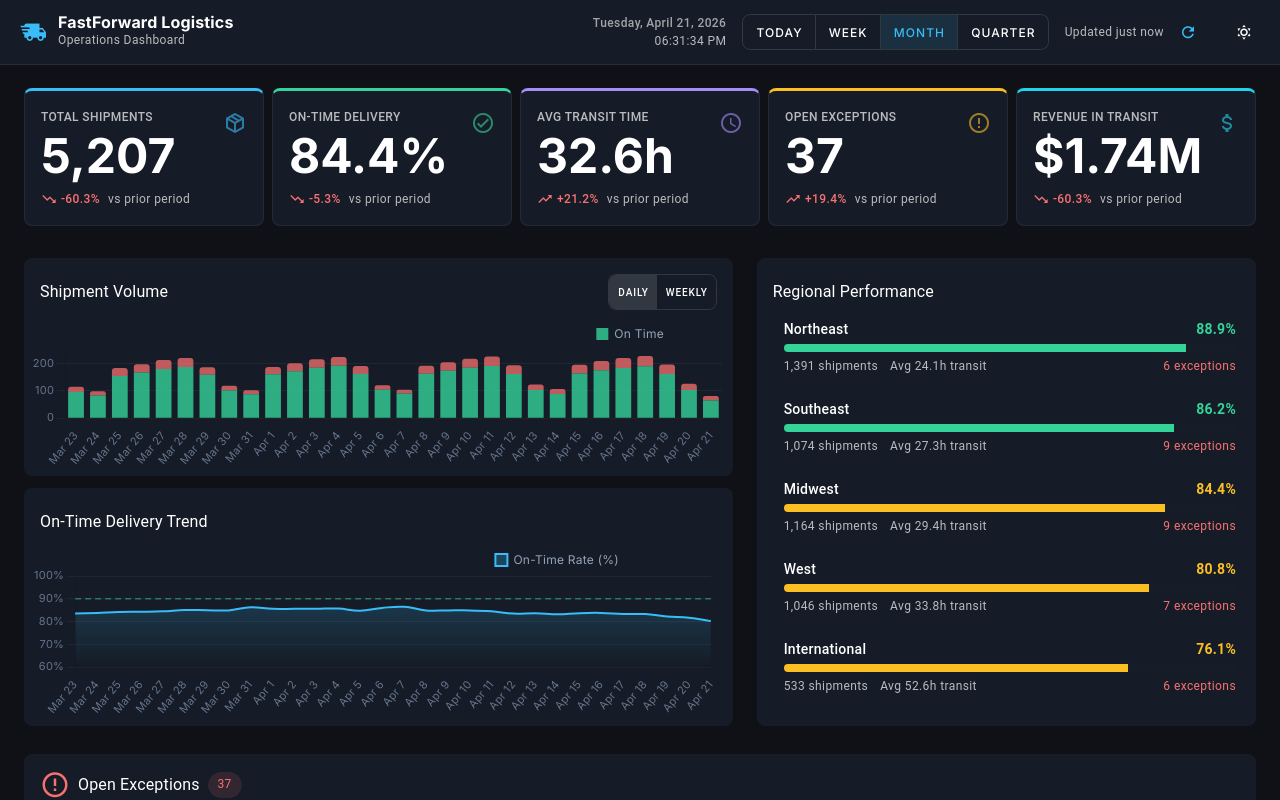
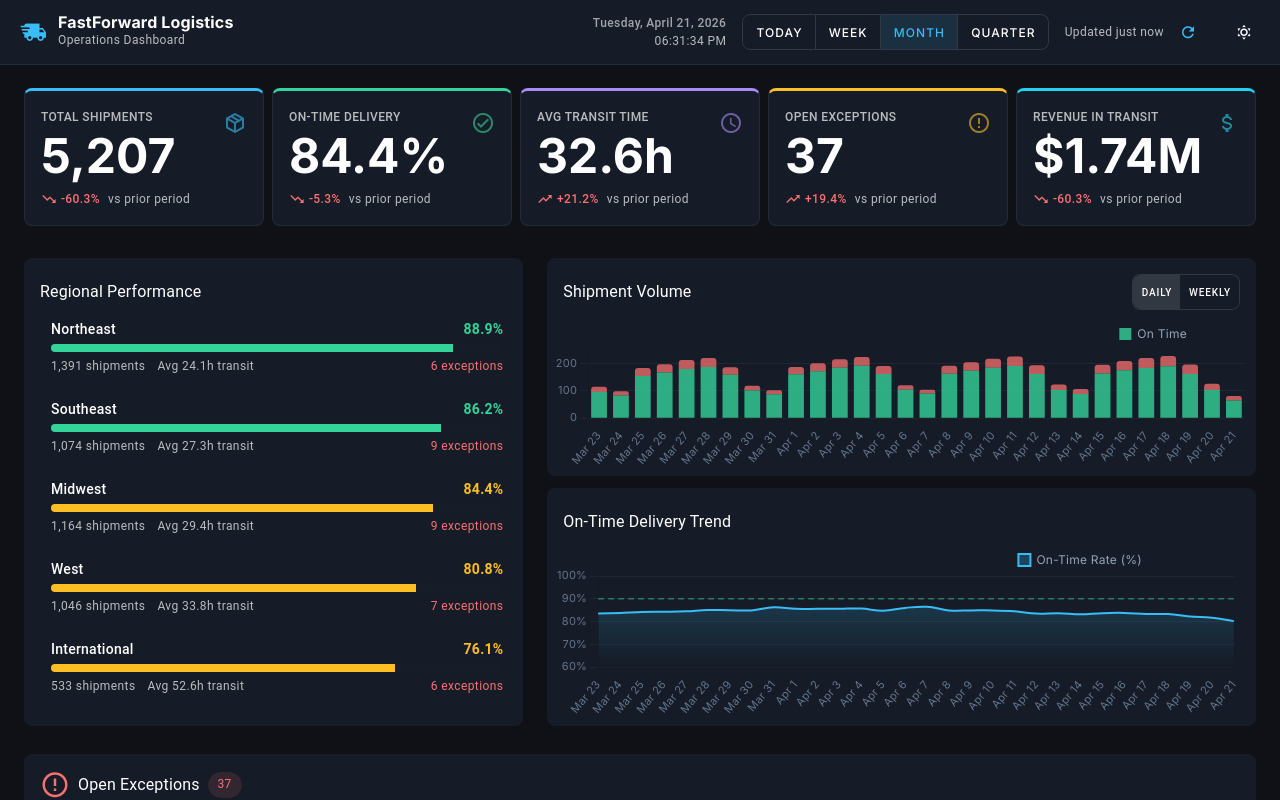
Before and after one commit to kmcconnell4/Protogen_Academy_200_Capstone_Redux_Again, a Vue app: page / in a window 1280 px wide. Shown: the top 800 px of the page. Built offline with nearby package versions, Linux system fonts and the light colour scheme.

Commit message:
Rearrange Middle Section layout for improved clarity

```diff
--- a/src/views/DashboardView.vue
+++ b/src/views/DashboardView.vue
@@ -60,15 +60,15 @@
         </v-col>
       </v-row>
 
-      <!-- Middle Section: Charts + Regional -->
+      <!-- Middle Section: Regional + Charts -->
       <v-row class="mb-4" style="align-items: stretch">
+        <v-col cols="12" lg="5" xl="4">
+          <RegionalBreakdown />
+        </v-col>
+
         <v-col cols="12" lg="7" xl="8" class="d-flex flex-column" style="gap: 12px">
           <ShipmentVolumeChart />
           <OnTimeDeliveryChart style="flex: 1 1 0; min-height: 0" />
-        </v-col>
-
-        <v-col cols="12" lg="5" xl="4">
-          <RegionalBreakdown />
         </v-col>
       </v-row>
 
```
